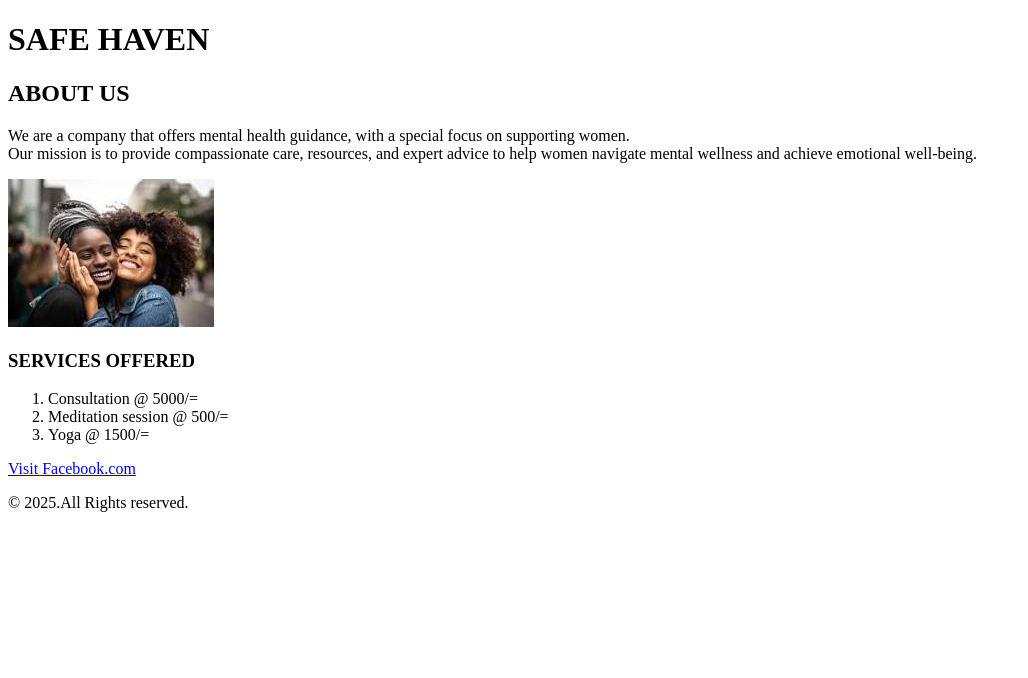
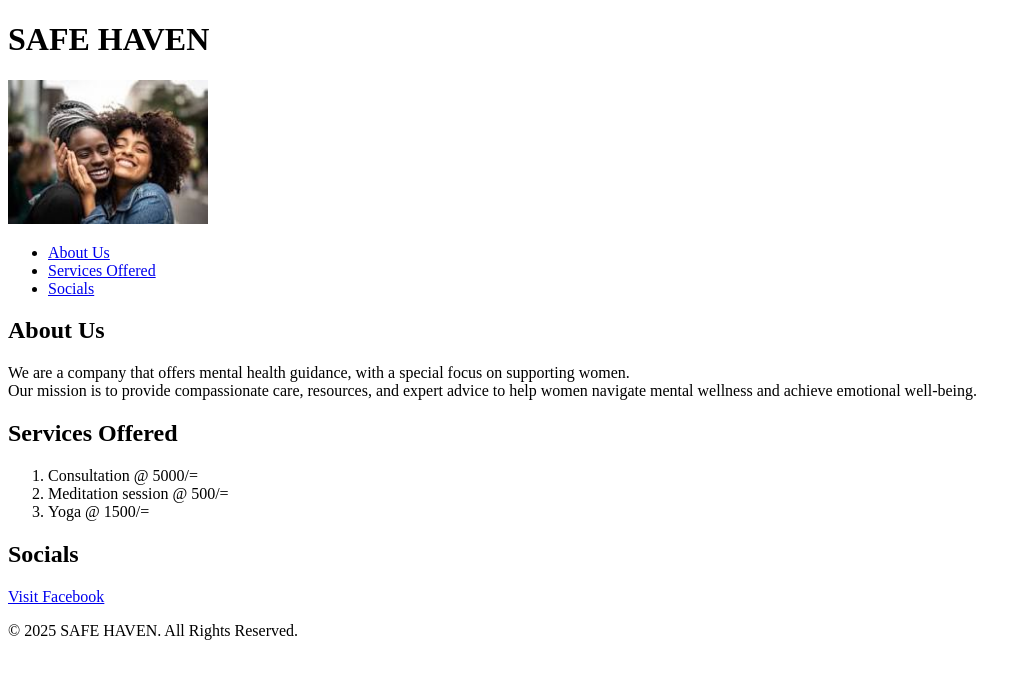
Before and after one commit to mutheunzyoka/Html-assign-1, a plain HTML site: page index.html in a window 1280 px wide. Shown: the whole page, without its empty margins (0-1028 px from the left). Drawn offline with Linux system fonts and the light colour scheme.

Commit message:
Updated index.html

```diff
--- a/index.html
+++ b/index.html
@@ -2,28 +2,46 @@
 <html>
 <head>
     <title>SAFE HAVEN</title>
+
 </head>
 <body>
+
     <header>
         <h1>SAFE HAVEN</h1>
-        <h2>ABOUT US</h2>
+        <img src="womenhugging.jpeg" alt="Women Hugging" width="200">
     </header>
 
+    <nav>
+        <ul>
+            <li><a href="#about">About Us</a></li>
+            <li><a href="#services">Services Offered</a></li>
+            <li><a href="#socials">Socials</a></li>
+        </ul>
+    </nav>
+
     <main>
+        <section id="about">
+            <h2>About Us</h2>
+            <p>We are a company that offers mental health guidance, with a special focus on supporting women.<br> Our mission is to provide compassionate care, resources, and expert advice to help women navigate mental wellness and achieve emotional well-being.</p>
+        </section>
 
-        <p>We are a company that offers mental health guidance, with a special focus on supporting women.<br> Our mission is to provide compassionate care, resources, and expert advice to help women navigate mental wellness and achieve emotional well-being.</p>
-        <img src="womenhugging.jpeg">
-        <h3>SERVICES OFFERED</h3>
-        <ol>
-            <li>Consultation @ 5000/=</li>
-            <li>Meditation session @ 500/=</li>
-            <li>Yoga @ 1500/=</li>
-        </ol>
-        <a href ="http://facebook.com">Visit Facebook.com</a>
+        <section id="services">
+            <h2>Services Offered</h2>
+            <ol>
+                <li>Consultation @ 5000/=</li>
+                <li>Meditation session @ 500/=</li>
+                <li>Yoga @ 1500/=</li>
+            </ol>
+        </section>
 
+        <section id="socials">
+            <h2>Socials</h2>
+            <a href="http://facebook.com" target="_blank">Visit Facebook</a>
+        </section>
     </main>
+
     <footer>
-        <p>&copy; 2025.All Rights reserved.</p>
+        <p>&copy; 2025 SAFE HAVEN. All Rights Reserved.</p>
     </footer>
 
 </body>
```
